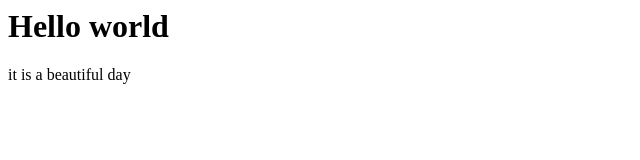
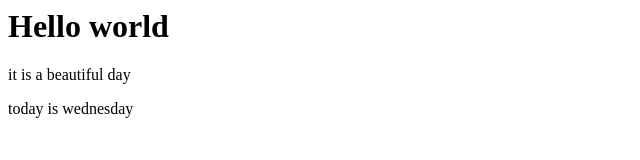
Before and after one commit to Nahom20/Portfolio, a plain HTML site: page index.html in a window 1280 px wide. Shown: the whole page, without its empty margins (0-640 px from the left). Drawn offline with Linux system fonts and the light colour scheme.

Commit message:
added wednesday

```diff
--- a/index.html
+++ b/index.html
@@ -1,3 +1,4 @@
 <h1>Hello world</h1>
 
 <p>it is a beautiful day </p>
+<p>today is wednesday</p>
```
